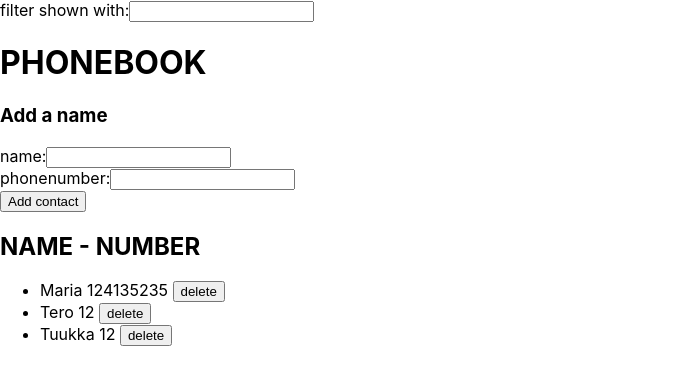
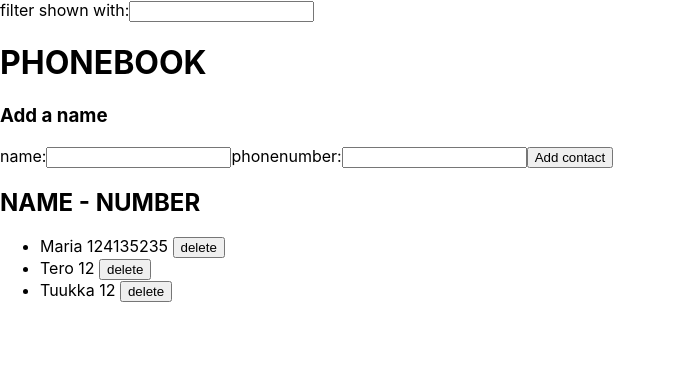
Before and after one commit to TanjaVar/full_stack_mooc_2021, a React (Create React App) app in the folder osa2/puhelinluettelo/: page / in a window 1280 px wide. Shown: the top 384 px of the page, without its empty margins (0-676 px from the left). Built offline with nearby package versions, Linux system fonts and the light colour scheme; data requests are answered from the project's data file.

Commit message:
Change form structure

```diff
--- a/osa2/puhelinluettelo/src/components/Form.js
+++ b/osa2/puhelinluettelo/src/components/Form.js
@@ -1,26 +1,19 @@
 import React from 'react';
 
 const Form = ({addName, newName, handleTextChange, newPhonenumber, handlePhonenumberChange}) => {
-
     return (
         <form onSubmit={addName}>
-        <div>
                 name:
                 <input
-                value={newName}
+                    newName={newName}
                     onChange={handleTextChange}
                 />
-            <div>
                 phonenumber:
                 <input
-                value={newPhonenumber}
+                    newPhonenumber={newPhonenumber}
                     onChange={handlePhonenumberChange}
                 />
-            </div>
-        </div>
-        <div>
                 <button type="submit">Add contact</button>
-        </div>
         </form>
     )
 }
```
Lines whose indentation alone changed are shown as unchanged.
